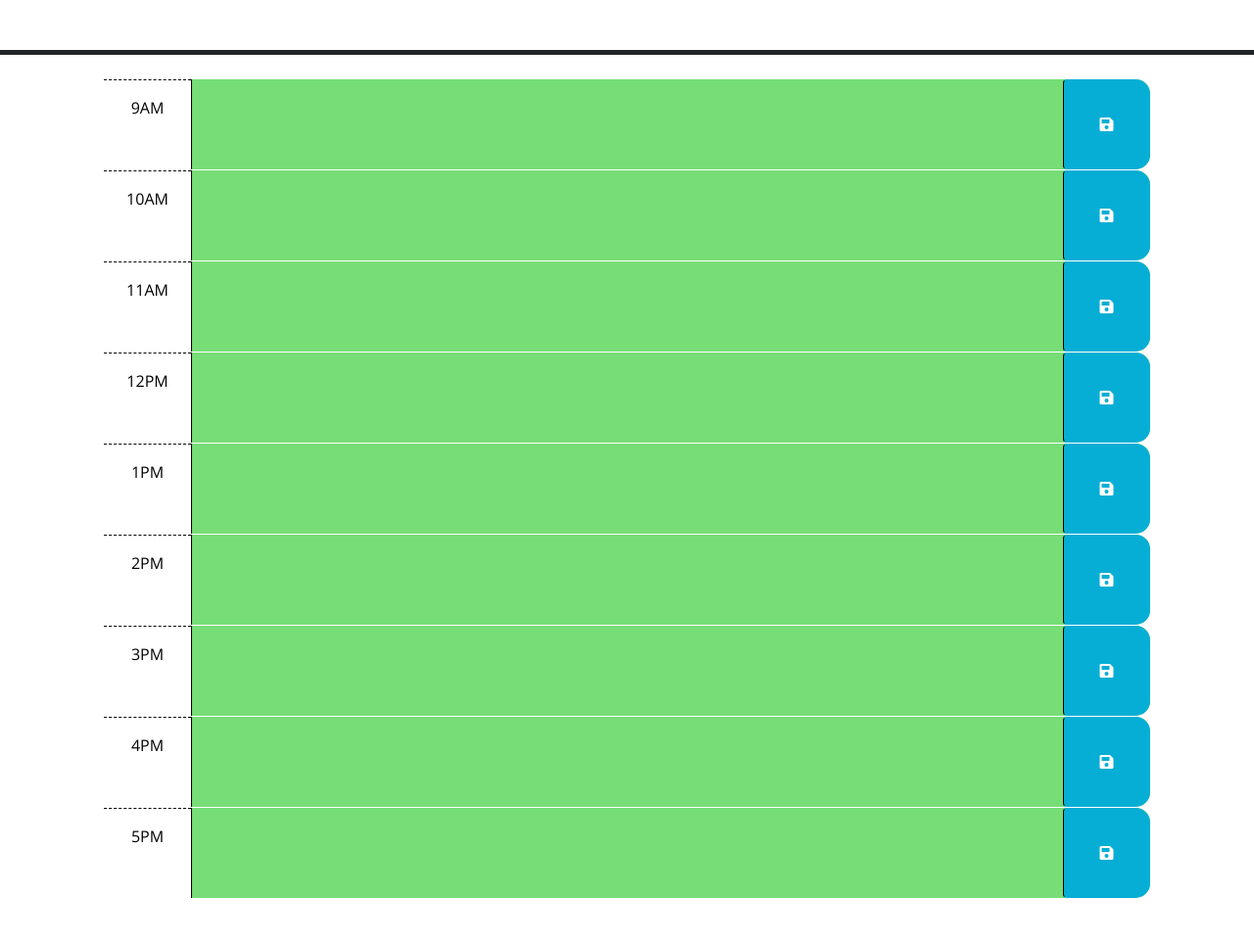
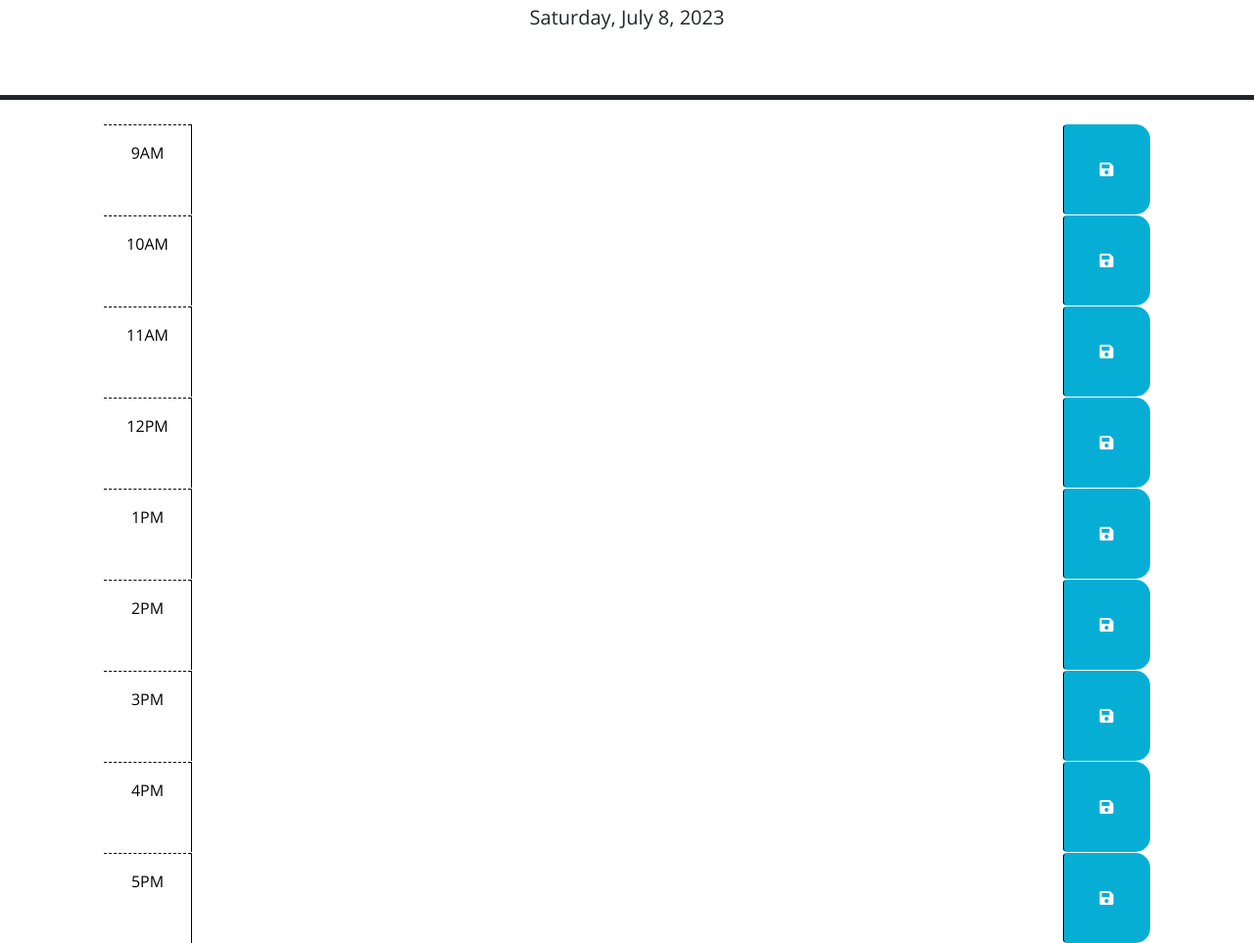
Before and after one commit to sam-stikeleather/Challenge-5-Planner, a website: page index.html in a window 1280 px wide. Shown: the part 176-1139 px from the top of the page at 98% size. Before the commit the page ends 1093 px from the top, so only its background shows below. Drawn offline with nearby package versions, Linux system fonts and the light colour scheme.

Commit message:
began JS

```diff
--- a/assets/script.js
+++ b/assets/script.js
@@ -1,28 +1,34 @@
-// Wrap all code that interacts with the DOM in a call to jQuery to ensure that
-// the code isn't run until the browser has finished rendering all the elements
-// in the html.
-$(function () {
-    // TODO: Add a listener for click events on the save button. This code should
-    // use the id in the containing time-block as a key to save the user input in
-    // local storage. HINT: What does `this` reference in the click listener
-    // function? How can DOM traversal be used to get the "hour-x" id of the
-    // time-block containing the button that was clicked? How might the id be
-    // useful when saving the description in local storage?
-    //
-    // TODO: Add code to apply the past, present, or future class to each time
-    // block by comparing the id to the current hour. HINTS: How can the id
-    // attribute of each time-block be used to conditionally add or remove the
-    // past, present, and future classes? How can Day.js be used to get the
-    // current hour in 24-hour time?
-    //
-    // TODO: Add code to get any user input that was saved in localStorage and set
-    // the values of the corresponding textarea elements. HINT: How can the id
-    // attribute of each time-block be used to do this?
-    //
-    // TODO: Add code to display the current date in the header of the page.
+
+$(document).ready(function() {
+// Get the current date and format it
+  const currentDate = dayjs().format('dddd, MMMM D, YYYY');
+  $('#currentDay').text(currentDate);
+
+//Add event listeners to the save buttons
+$('.saveBtn').on('click', function() {
+  const timeBlock = $(this).parent();
+  const time = timeBlock.attr('id');
+  const eventText = timeBlock.find('description').val();
+
+// Save the event text to local storage
+localStorage.setItem(time, eventText);
+});
+
+// Load and saved events from local storage
+function loadEvents() {
+  $('.time-block').each(function() {
+    const time = $(this).attr.getItem(time);
+
+    if (eventText !== null) {
+      $(thus).find('.description').val(eventText);
+    }
   });
+}
 
-// import dayjs from 'dayjs';
+
+})
+
+
 
 let now = dayjs();
 
--- a/assets/style.css
+++ b/assets/style.css
@@ -31,17 +31,17 @@ body {
   }
 
   .past {
-    background-color: #d3d3d3;
+    background-color: red;
     color: white;
   }
 
   .present {
-    background-color: #ff6961;
+    background-color: white;
     color: white;
   }
 
   .future {
-    background-color: #77dd77;
+    background-color: green;
     color: white;
   }
 
--- a/index.html
+++ b/index.html
@@ -29,18 +29,9 @@
       <p id="currentDay" class="lead"></p>
     </header>
     <div class="container-lg px-5">
-      <!-- Use class for "past", "present", and "future" to apply styles to the
-        time-block divs accordingly. The javascript will need to do this by
-        adding/removing these classes on each div by comparing the hour in the
-        id to the current hour. The html provided below is meant to be an example
-        demonstrating how the css provided can be leveraged to create the
-        desired layout and colors. The html below should be removed or updated
-        in the finished product. Remember to delete this comment once the
-        code is implemented.
-        -->
 
         <!-- 9AM -->
-      <div id="hour-9" class="row time-block future">
+      <div id="hour-9" class="row time-block">
         <div class="col-2 col-md-1 hour text-center py-3">9AM</div>
         <textarea class="col-8 col-md-10 description" rows="3"> </textarea>
         <button class="btn saveBtn col-2 col-md-1" aria-label="save">
@@ -48,7 +39,7 @@
         </button>
       </div>
       <!-- 10AM -->
-      <div id="hour-10" class="row time-block future">
+      <div id="hour-10" class="row time-block">
         <div class="col-2 col-md-1 hour text-center py-3">10AM</div>
         <textarea class="col-8 col-md-10 description" rows="3"> </textarea>
         <button class="btn saveBtn col-2 col-md-1" aria-label="save">
@@ -56,7 +47,7 @@
         </button>
       </div>
       <!-- 11AM -->
-      <div id="hour-11" class="row time-block future">
+      <div id="hour-11" class="row time-block">
         <div class="col-2 col-md-1 hour text-center py-3">11AM</div>
         <textarea class="col-8 col-md-10 description" rows="3"> </textarea>
         <button class="btn saveBtn col-2 col-md-1" aria-label="save">
@@ -64,7 +55,7 @@
         </button>
       </div>
       <!-- 12PM -->
-      <div id="hour-9" class="row time-block future">
+      <div id="hour-9" class="row time-block">
         <div class="col-2 col-md-1 hour text-center py-3">12PM</div>
         <textarea class="col-8 col-md-10 description" rows="3"> </textarea>
         <button class="btn saveBtn col-2 col-md-1" aria-label="save">
@@ -72,7 +63,7 @@
         </button>
       </div>
       <!-- 1PM -->
-      <div id="hour-9" class="row time-block future">
+      <div id="hour-9" class="row time-block">
         <div class="col-2 col-md-1 hour text-center py-3">1PM</div>
         <textarea class="col-8 col-md-10 description" rows="3"> </textarea>
         <button class="btn saveBtn col-2 col-md-1" aria-label="save">
@@ -80,7 +71,7 @@
         </button>
       </div>
       <!-- 2PM -->
-      <div id="hour-9" class="row time-block future">
+      <div id="hour-9" class="row time-block">
         <div class="col-2 col-md-1 hour text-center py-3">2PM</div>
         <textarea class="col-8 col-md-10 description" rows="3"> </textarea>
         <button class="btn saveBtn col-2 col-md-1" aria-label="save">
@@ -88,7 +79,7 @@
         </button>
       </div>
       <!-- 3PM -->
-      <div id="hour-9" class="row time-block future">
+      <div id="hour-9" class="row time-block">
         <div class="col-2 col-md-1 hour text-center py-3">3PM</div>
         <textarea class="col-8 col-md-10 description" rows="3"> </textarea>
         <button class="btn saveBtn col-2 col-md-1" aria-label="save">
@@ -96,7 +87,7 @@
         </button>
       </div>
       <!-- 4PM -->
-      <div id="hour-9" class="row time-block future">
+      <div id="hour-9" class="row time-block">
         <div class="col-2 col-md-1 hour text-center py-3">4PM</div>
         <textarea class="col-8 col-md-10 description" rows="3"> </textarea>
         <button class="btn saveBtn col-2 col-md-1" aria-label="save">
@@ -104,7 +95,7 @@
         </button>
       </div>
       <!-- 5PM -->
-      <div id="hour-9" class="row time-block future">
+      <div id="hour-9" class="row time-block">
         <div class="col-2 col-md-1 hour text-center py-3">5PM</div>
         <textarea class="col-8 col-md-10 description" rows="3"> </textarea>
         <button class="btn saveBtn col-2 col-md-1" aria-label="save">
```
Also changed, not shown: 1 other file.
